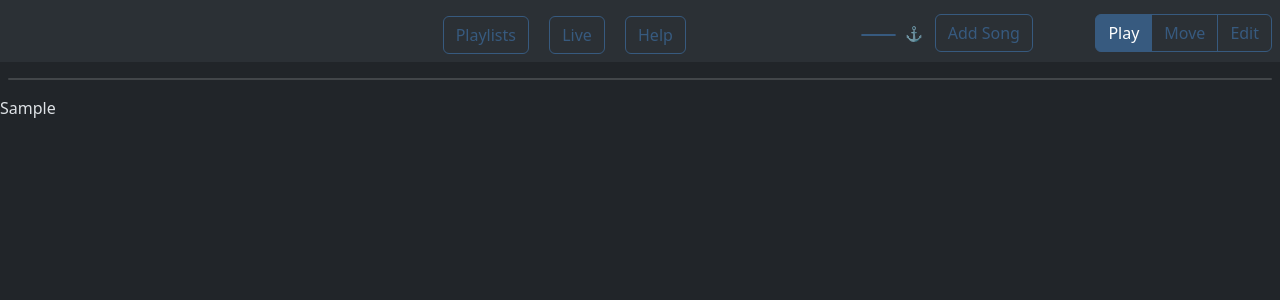
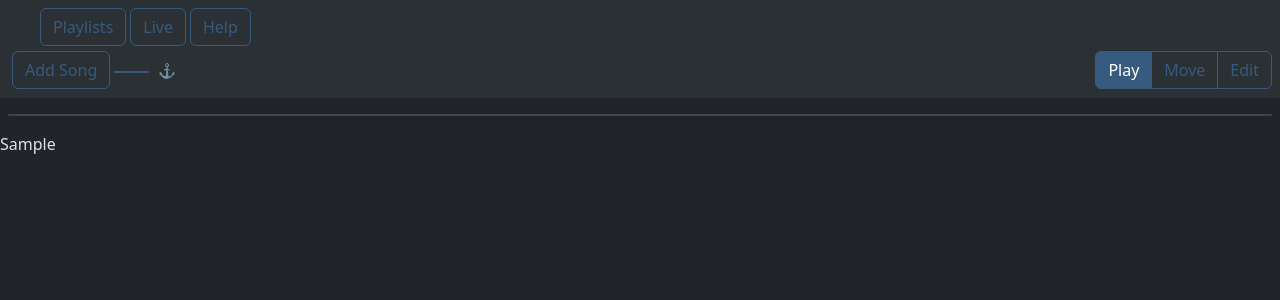
Before and after one commit to martinspinler/livelist, a Flask app: template livelist/templates/band.html in a window 1280 px wide. Shown: the top 300 px of the page. Run offline with Flask 3, Linux system fonts and the light colour scheme; the template is opened without the code that fills it: most values are stand-ins (such as "Sample title", 1, 10 or a date in 2020); some libraries are stand-ins or nearby versions.

Commit message:
fix: update menu layout

```diff
--- a/livelist/static/js/app.js
+++ b/livelist/static/js/app.js
@@ -1094,8 +1094,7 @@ function initApplication() {
         livelistEl?.classList.toggle('mode-move', mode === 'move');
         livelistEl?.classList.toggle('mode-edit', mode === 'edit');
 
-        // Nav sections: main nav visible in Play + Move, edit nav in Edit
-        document.getElementById('nav-main').classList.toggle('d-none', mode === 'edit');
+        // Nav sections: edit nav visible only in Edit mode
         document.getElementById('nav-edit').classList.toggle('d-none', mode !== 'edit');
     }
 
--- a/livelist/templates/band.html
+++ b/livelist/templates/band.html
@@ -146,44 +146,43 @@
 </template>
 
 <!-- Navigation -->
-<nav class="navbar bg-body-tertiary navbar-expand sticky-top">
-    <div class="container-fluid">
+<nav class="navbar bg-body-tertiary navbar-expand-md sticky-top">
+    <div class="container-fluid" style="flex-wrap: wrap">
         <div id="playlistHeader">
             <span class="navbar-brand text-muted" id="livelist-name"></span>
             <small class="text-muted ms-2" id="livelist-date"></small>
         </div>
-    </div>
-    <div class="container-fluid mt-2">
-        <div id="nav-main">
-            <button class="btn btn-outline-primary bi bi-list-ul mx-1 mx-lg-2" data-bs-toggle="offcanvas"
+        <button class="navbar-toggler ms-auto" type="button" data-bs-toggle="collapse"
+            data-bs-target="#nav-main-collapse" aria-controls="nav-main-collapse" aria-expanded="false"
+            aria-label="Toggle navigation">
+            <span class="navbar-toggler-icon"></span>
+        </button>
+        <div class="collapse navbar-collapse" id="nav-main-collapse">
+            <div id="nav-main" class="navbar-nav gap-1 mt-2 mt-md-0 ms-md-2">
+                <button class="btn btn-outline-primary bi bi-list-ul" data-bs-toggle="offcanvas"
                     data-bs-target="#playlist-panel" title="{{ _('nav_playlists') }}">
-                <span class="d-none d-sm-inline">{{ _('nav_playlists') }}</span></button>
-            <a class="btn btn-outline-primary bi bi-file-play mx-1 mx-lg-2"
-                href="{{ url_for('views.play_view', playlist_id=playlist.id) if playlist else '#' }}" target="_blank"
-                title="{{ _('nav_live') }}">
-                <span class="d-none d-sm-inline">{{ _('nav_live') }}</span></a>
-            <button class="btn btn-outline-primary bi bi-question-circle mx-1 mx-lg-2" data-bs-toggle="modal"
+                    {{ _('nav_playlists') }}</button>
+                <a class="btn btn-outline-primary bi bi-file-play"
+                    href="{{ url_for('views.play_view', playlist_id=playlist.id) if playlist else '#' }}"
+                    target="_blank" title="{{ _('nav_live') }}">
+                    {{ _('nav_live') }}</a>
+                <button class="btn btn-outline-primary bi bi-question-circle" data-bs-toggle="modal"
                     data-bs-target="#help-modal" title="{{ _('nav_help') }}">
-                <span class="d-none d-sm-inline">{{ _('nav_help') }}</span></button>
-        </div>
-        <div id="nav-edit" class="d-none">
-            <button class="btn btn-danger bi bi-trash  xd-none" id="livelist-delete-selected"
-                title="{{ _('action_delete_selected') }}">{{ _('action_delete_selected') }}</button>
-            <button class="btn btn-warning bi bi-sort-numeric-down" id="edit-sort"
-                title="{{ _('action_update_order') }}">{{ _('action_update_order') }}</button>
+                    {{ _('nav_help') }}</button>
             </div>
         </div>
-    <div class="container-fluid mt-1">
+        <div class="d-flex w-100 mt-1 align-items-center">
+            <button class="btn btn-outline-primary bi bi-plus mx-1" data-bs-toggle="offcanvas"
+                data-bs-target="#songlist-panel" id="btn-songlist-panel" title="{{ _('nav_add_song') }}">
+                <span class="d-none d-sm-inline">{{ _('nav_add_song') }}</span></button>
             <span class="navbar-text text-muted me-2" id="anchor-info">
                 <span class="btn btn-primary btn-sm px-1 py-0" id="anchor-info-pos"></span>
                 <span id="anchor-info-name"></span> <span class="anchor-info-symbol">⚓</span><i id="anchor-info-dir"
                     class="bi bi-arrow-down"></i>
             </span>
-        <button class="btn btn-outline-primary bi bi-plus mx-1" data-bs-toggle="offcanvas"
-            data-bs-target="#songlist-panel" id="btn-songlist-panel" title="{{ _('nav_add_song') }}">
-            <span class="d-none d-sm-inline">{{ _('nav_add_song') }}</span></button>
-        <div class="btn-group btn-group ms-auto" id="mode-toggle">
-            <button class="btn btn-primary" id="mode-play" title="{{ _('mode_play') }}"><i class="bi bi-play-fill"></i>
+            <div class="btn-group ms-auto" id="mode-toggle">
+                <button class="btn btn-primary" id="mode-play" title="{{ _('mode_play') }}"><i
+                        class="bi bi-play-fill"></i>
                     <span class="d-none d-md-inline">{{ _('mode_play') }}</span></button>
                 <button class="btn btn-outline-primary" id="mode-move" title="{{ _('mode_move') }}"><i
                         class="bi bi-arrows-move"></i>
@@ -192,6 +191,12 @@
                         class="bi bi-pencil-fill"></i>
                     <span class="d-none d-md-inline">{{ _('mode_edit') }}</span></button>
             </div>
+        </div>
+        <div class="d-flex w-100 mt-1 align-items-center d-none" id="nav-edit">
+            <button class="btn btn-danger bi bi-trash xd-none me-1" id="livelist-delete-selected"
+                title="{{ _('action_delete_selected') }}">{{ _('action_delete_selected') }}</button>
+            <button class="btn btn-warning bi bi-sort-numeric-down" id="edit-sort"
+                title="{{ _('action_update_order') }}">{{ _('action_update_order') }}</button>
         </div>
         <!-- Selection events: sort, cut (and move to another position / playlist) -->
 </nav>
```
Lines whose indentation alone changed are shown as unchanged.
